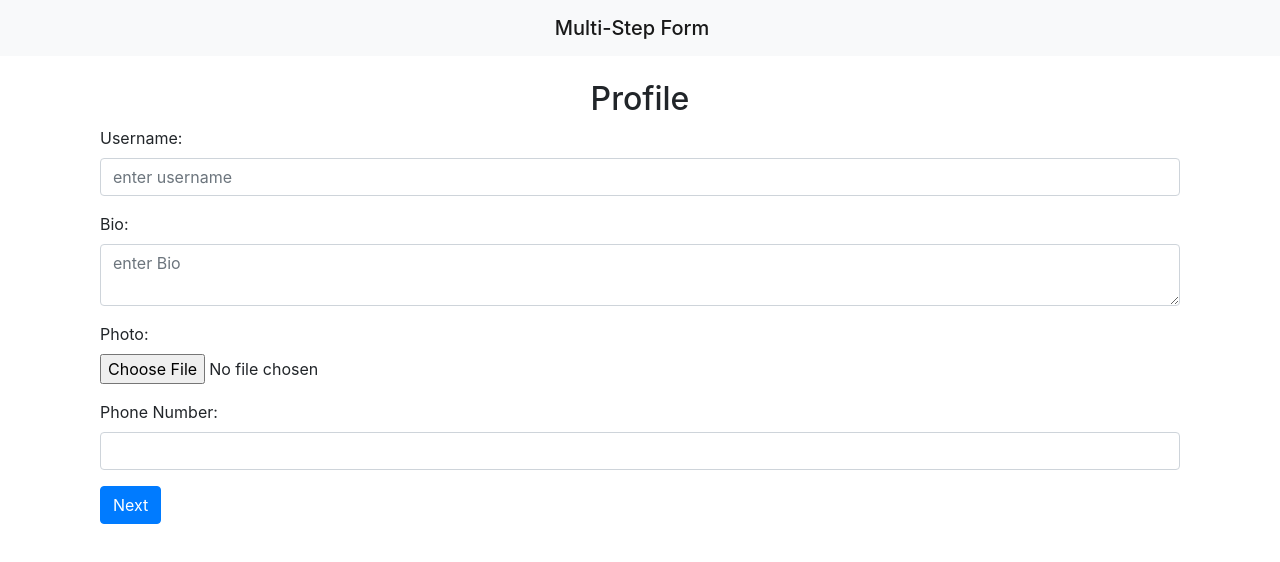
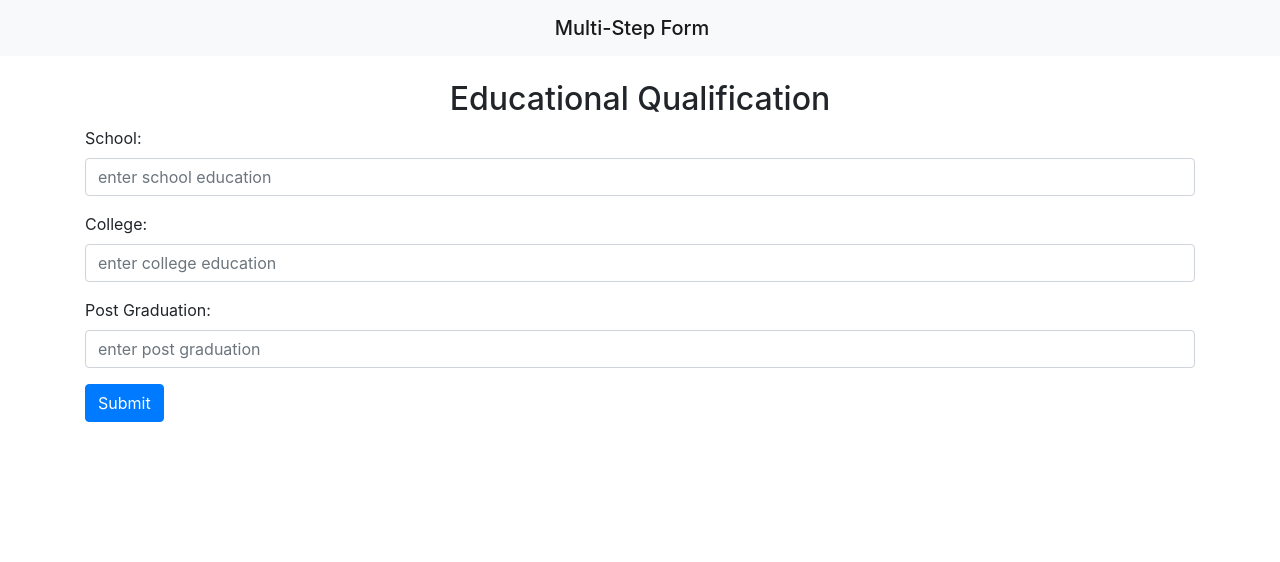
Before and after one commit to Yjspoder/form, a React (Create React App) app: page / in a window 1280 px wide. Shown: the top 562 px of the page. Built offline with nearby package versions, Linux system fonts and the light colour scheme.

Commit message:
Add controlled components

```diff
--- a/src/App.jsx
+++ b/src/App.jsx
@@ -20,9 +20,9 @@ class App extends Component {
       <div className="align-content-around">
       <Header />
       <div className="container mt-4">
-          <Profile />
+          {/* <Profile /> */}
           {/* <PersonalInfo /> */}
-          {/* <EducationalQualification /> */}
+          <EducationalQualification />
       </div>
       </div>
     );
--- a/src/EducationalQualification.jsx
+++ b/src/EducationalQualification.jsx
@@ -10,10 +10,19 @@ export default class EducationalQualification extends Component {
     };
   }
 
+  handleChange = ({ target: { id, value } }) => {
+    this.setState({
+      [id]: value,
+    });
+  };
+
   render() {
+    const { school, college, post_graduation } = this.state;
     return (
       <form>
-        <h1 className="h2 d-flex justify-content-center">Educational Qualification</h1>
+        <h1 className="h2 d-flex justify-content-center">
+          Educational Qualification
+        </h1>
         <div className="form-group">
           <label htmlFor="school">School:</label>
           <input
@@ -22,6 +31,8 @@ export default class EducationalQualification extends Component {
             id="school"
             aria-describedby="schoolHelp"
             placeholder="enter school education"
+            onChange={this.handleChange}
+            value={school}
           />
         </div>
         <div className="form-group">
@@ -32,6 +43,8 @@ export default class EducationalQualification extends Component {
             id="college"
             aria-describedby="collegeHelp"
             placeholder="enter college education"
+            onChange={this.handleChange}
+            value={college}
           />
         </div>
         <div className="form-group">
@@ -42,6 +55,8 @@ export default class EducationalQualification extends Component {
             id="post_graduation"
             aria-describedby="postGraduationHelp"
             placeholder="enter post graduation"
+            onChange={this.handleChange}
+            value={post_graduation}
           />
         </div>
         <button type="submit" className="btn btn-primary">
--- a/src/PersonalInfo.jsx
+++ b/src/PersonalInfo.jsx
@@ -14,25 +14,40 @@ export default class PersonalInfo extends Component {
     };
   }
 
+  handleChange = ({ target: { id, value } }) => {
+    this.setState({
+      [id]: value,
+    });
+  };
+
   render() {
+    const { first_name, last_name, email, address, country, city, zip_code } = this.state;
     return (
       <form className="container">
-        <h1 className="h3 d-flex justify-content-center">Personal Information</h1>
+        <h1 className="h3 d-flex justify-content-center">
+          Personal Information
+        </h1>
         <div className="form-row">
           <div className="col">
             <label htmlFor="First name">First Name:</label>
             <input
               type="text"
+              id="first_name"
               className="form-control"
               placeholder="enter first name"
+              onChange={this.handleChange}
+              value={first_name}
             />
           </div>
           <div className="col">
             <label htmlFor="Last Name">Last Name:</label>
             <input
               type="text"
+              id="last_name"
               className="form-control"
               placeholder="enter last name"
+              onChange={this.handleChange}
+              value={last_name}
             />
           </div>
         </div>
@@ -41,9 +56,11 @@ export default class PersonalInfo extends Component {
           <input
             type="email"
             className="form-control"
-            id="username"
+            id="email"
             aria-describedby="emailHelp"
             placeholder="enter email"
+            onChange={this.handleChange}
+            value={email}
           />
         </div>
         <div className="form-group mt-2">
@@ -51,8 +68,10 @@ export default class PersonalInfo extends Component {
           <textarea
             type="text"
             className="form-control"
-            id="bio"
+            id="address"
             placeholder="enter address"
+            onChange={this.handleChange}
+            value={address}
           />
         </div>
         <div className="form-row mt-2">
@@ -61,7 +80,10 @@ export default class PersonalInfo extends Component {
             <input
               type="text"
               className="form-control"
+              id="country"
               placeholder="enter country"
+              onChange={this.handleChange}
+              value={country}
             />
           </div>
           <div className="col">
@@ -70,6 +92,9 @@ export default class PersonalInfo extends Component {
               type="text"
               className="form-control"
               placeholder="enter city"
+              id="city"
+              onChange={this.handleChange}
+              value={city}
             />
           </div>
           <div className="col">
@@ -78,11 +103,14 @@ export default class PersonalInfo extends Component {
               type="text"
               className="form-control"
               placeholder="enter zip code"
+              id="zip_code"
+              onChange={this.handleChange}
+              value={zip_code}
             />
           </div>
         </div>
         <div className="d-flex justify-content-between mt-2">
-          <button type="submit" className="btn btn-primary">
+          <button type="previous" className="btn btn-primary">
             Previous
           </button>
           <button type="submit" className="btn btn-primary">
--- a/src/Profile.jsx
+++ b/src/Profile.jsx
@@ -11,7 +11,13 @@ export default class Profile extends Component {
     };
   }
 
+  handleChange = ({ target: { id, value } }) => {
+    this.setState({
+      [id]: value
+    })
+  }
   render() {
+    const { username, bio, photo, phone_number } = this.state;
     return (
       <form className="container-md">
         <h1 className="h2 d-flex justify-content-center">Profile</h1>
@@ -23,6 +29,8 @@ export default class Profile extends Component {
             id="username"
             aria-describedby="usernameHelp"
             placeholder="enter username"
+            onChange={this.handleChange}
+            value={username}
           />
         </div>
         <div className="form-group">
@@ -32,6 +40,8 @@ export default class Profile extends Component {
             className="form-control"
             id="bio"
             placeholder="enter Bio"
+            onChange={this.handleChange}
+            value={bio}
           />
         </div>
         <div className="form-group">
@@ -39,7 +49,9 @@ export default class Profile extends Component {
           <input
             type="file"
             className="form-control-file"
-            id="exampleFormControlFile1"
+            id="photo"
+            onChange={this.handleChange}
+            value={photo}
           />
         </div>
         <div className="form-group">
@@ -49,8 +61,9 @@ export default class Profile extends Component {
           <input
             className="form-control"
             type="tel"
-            // value=""
-            id="example-tel-input"
+            value={phone_number}
+            id="phone_number"
+            onChange={this.handleChange}
           />
         </div>
         <button type="submit" className="btn btn-primary">
```
